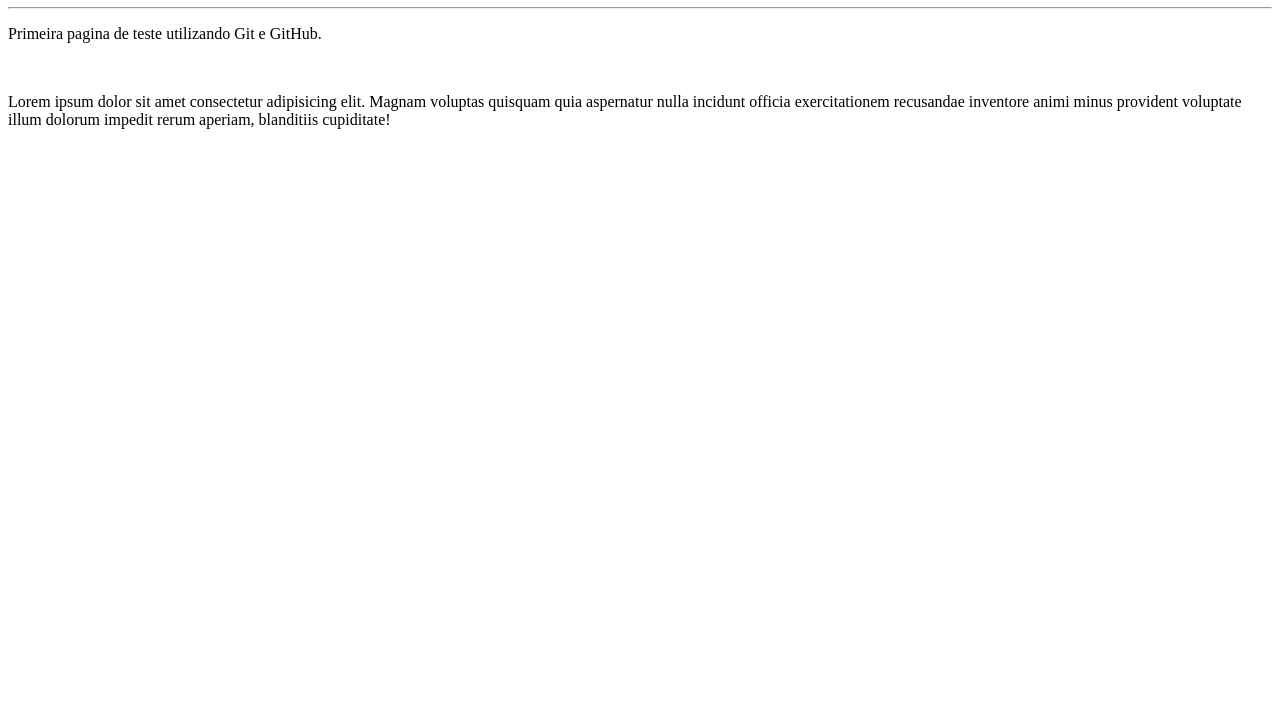
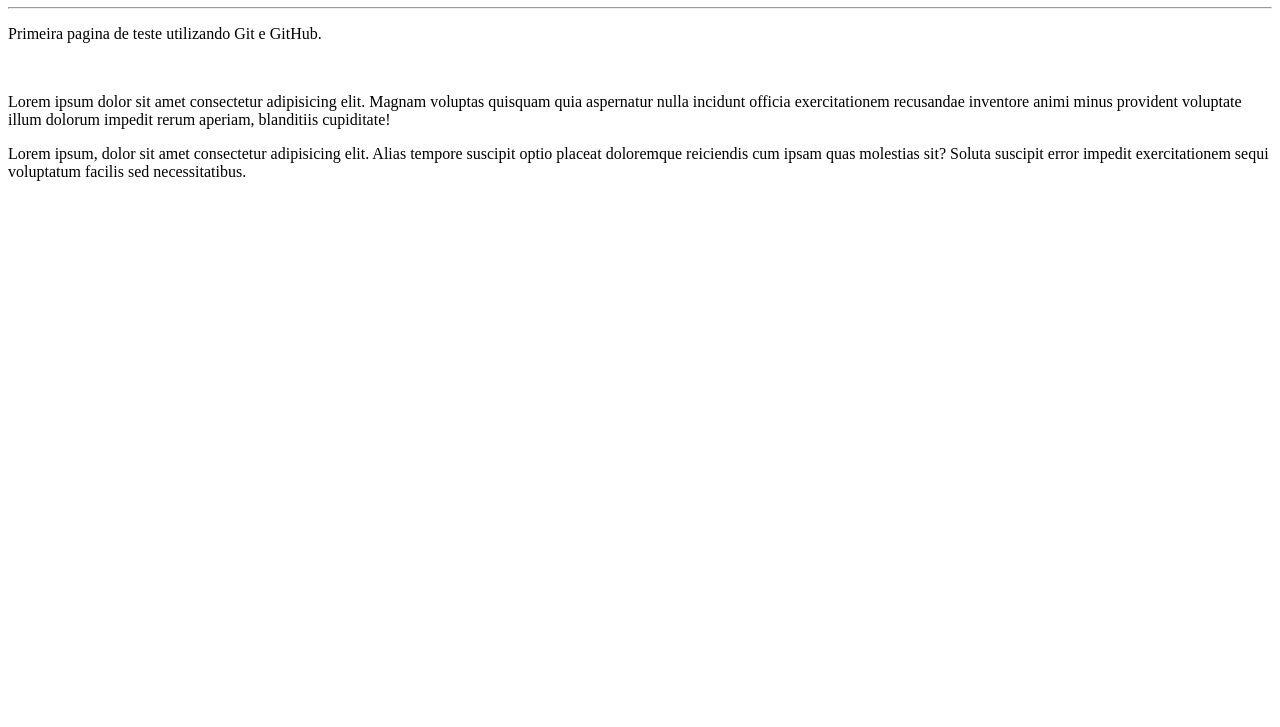
Before and after one commit to zGuian/EstudandoGit, a plain HTML site: page Index.html in a window 1280 px wide. Shown: the part 73-800 px from the top of the page. Drawn offline with Linux system fonts and the light colour scheme.

Commit message:
Adicionando outro paragrafo

```diff
--- a/Index.html
+++ b/Index.html
@@ -12,5 +12,6 @@
     <p>Primeira pagina de teste utilizando Git e GitHub.</p>
     <br>
     <p>Lorem ipsum dolor sit amet consectetur adipisicing elit. Magnam voluptas quisquam quia aspernatur nulla incidunt officia exercitationem recusandae inventore animi minus provident voluptate illum dolorum impedit rerum aperiam, blanditiis cupiditate!</p>
+    <p>Lorem ipsum, dolor sit amet consectetur adipisicing elit. Alias tempore suscipit optio placeat doloremque reiciendis cum ipsam quas molestias sit? Soluta suscipit error impedit exercitationem sequi voluptatum facilis sed necessitatibus.</p>
 </body>
 </html>
```
